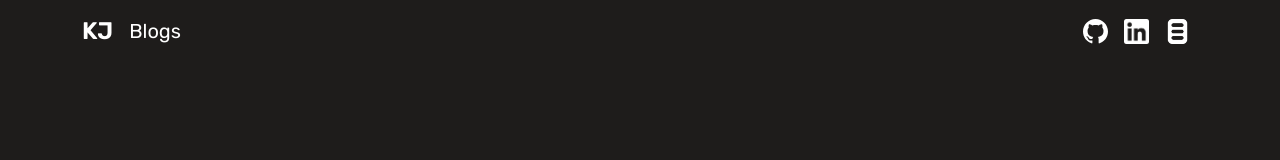
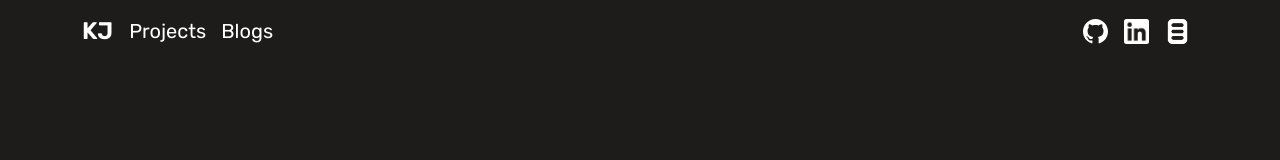
Before and after one commit to pixelhypercube/pixelhypercube.github.io, a React (Create React App) app: page / in a window 1280 px wide. Shown: the top 160 px of the page. Built offline with nearby package versions, Linux system fonts and the light colour scheme.

Commit message:
Added proj link in navbar

```diff
--- a/src/App.js
+++ b/src/App.js
@@ -2,7 +2,7 @@ import { HashRouter as Router, Route, Routes } from "react-router-dom";
 import Home from "./Home";
 import Blogs from "./Blogs";
 import Blog from "./Blog";
-import OverlayCanvas from "./components/OverlayCanvas";
+// import OverlayCanvas from "./components/OverlayCanvas";
 
 export default function App() {
   return (
@@ -13,7 +13,7 @@ export default function App() {
         <Route path="/blogs/:id" element={<Blog/>}></Route>
 
         {/* TESTING ROUTES */}
-        <Route path="/canvas-testing" element={<OverlayCanvas/>}></Route>
+        {/* <Route path="/canvas-testing" element={<OverlayCanvas/>}></Route> */}
       </Routes>
     </Router>
   )
--- a/src/components/Navigation.js
+++ b/src/components/Navigation.js
@@ -1,8 +1,9 @@
 import React from "react";
 import { Container, Nav, Navbar } from "react-bootstrap";
 import { Link } from "react-router-dom";
+import { useLocation } from "react-router-dom";
 
-export default class Navigation extends React.Component {
+class Navigation extends React.Component {
     constructor(props) {
         super(props);
         this.state = {};
@@ -27,7 +28,13 @@ export default class Navigation extends React.Component {
         });
     }
 
+    redirectProj() {
+        let elem = document.getElementById("side-projects-container");
+        if (elem) elem.scrollIntoView({behavior:"smooth",block:"start"});
+    }
+
     render() {
+        const {pathname} = this.props.location;
         return (
             <Navbar style={{
                 background:"rgb(30, 28, 27)",
@@ -43,7 +50,14 @@ export default class Navigation extends React.Component {
                         <Nav className="me-auto">
                             {/* <Nav.Link href="projects">Projects</Nav.Link>
                             <Nav.Link href="about">25 Facts About Me</Nav.Link> */}
-                            <Link style={{textDecoration:"none"}} to="/blogs">Blogs</Link>
+                            <Link style={{textDecoration:"none"}} to="../" onClick={()=>{
+                                if (pathname!=="/") {
+                                    setTimeout(()=>{
+                                        this.redirectProj();
+                                    },100);
+                                } else this.redirectProj();
+                            }}>Projects</Link>
+                            <Link style={{textDecoration:"none",marginLeft:"15px"}} to="/blogs">Blogs</Link>
                         </Nav>
                     </Navbar.Collapse>
                     <Navbar.Collapse className="justify-content-end">
@@ -67,3 +81,8 @@ export default class Navigation extends React.Component {
         )
     }
 }
+
+export default function NavigationWithLocation(props) {
+    const location = useLocation();
+    return <Navigation {...props} location={location}/>;
+}
```
